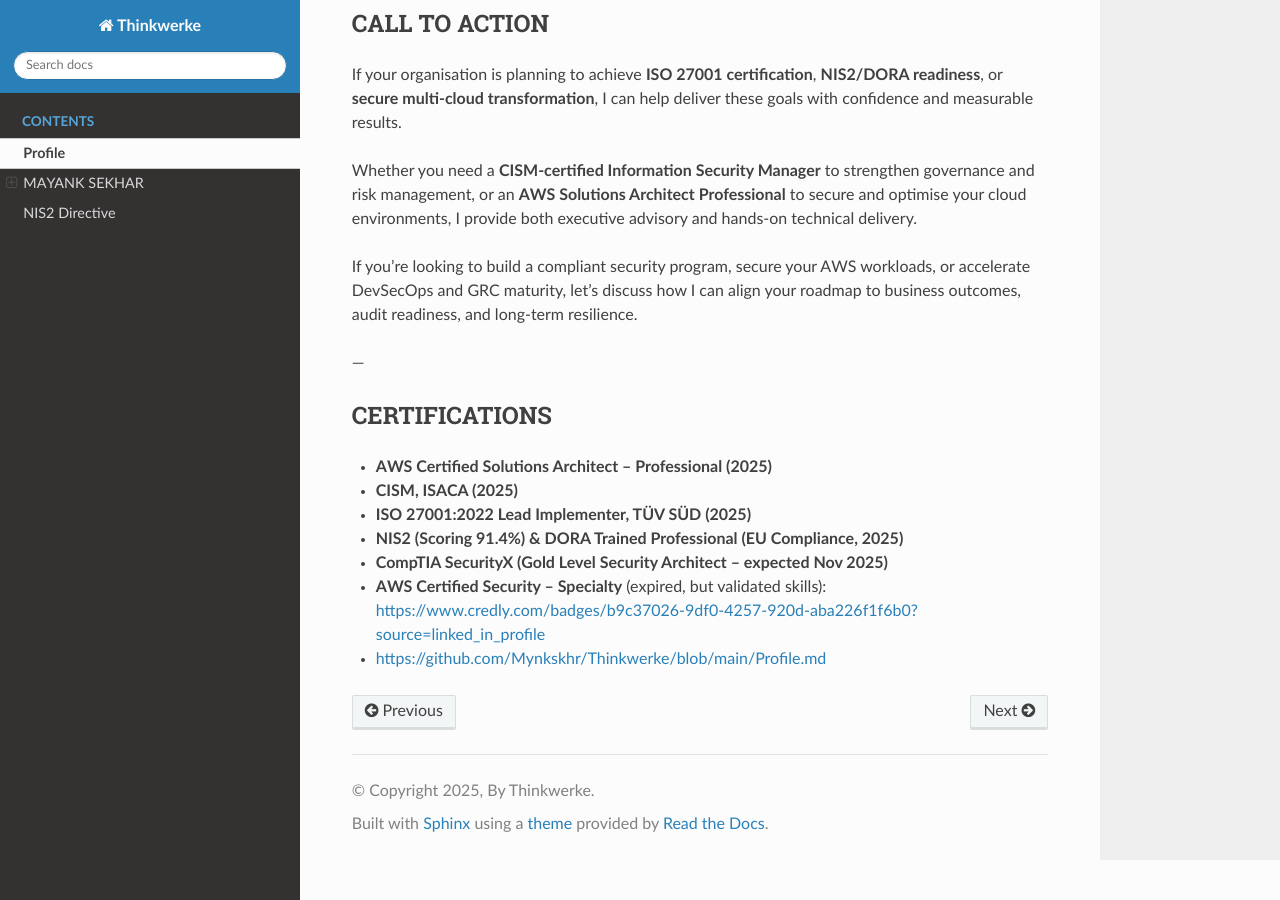
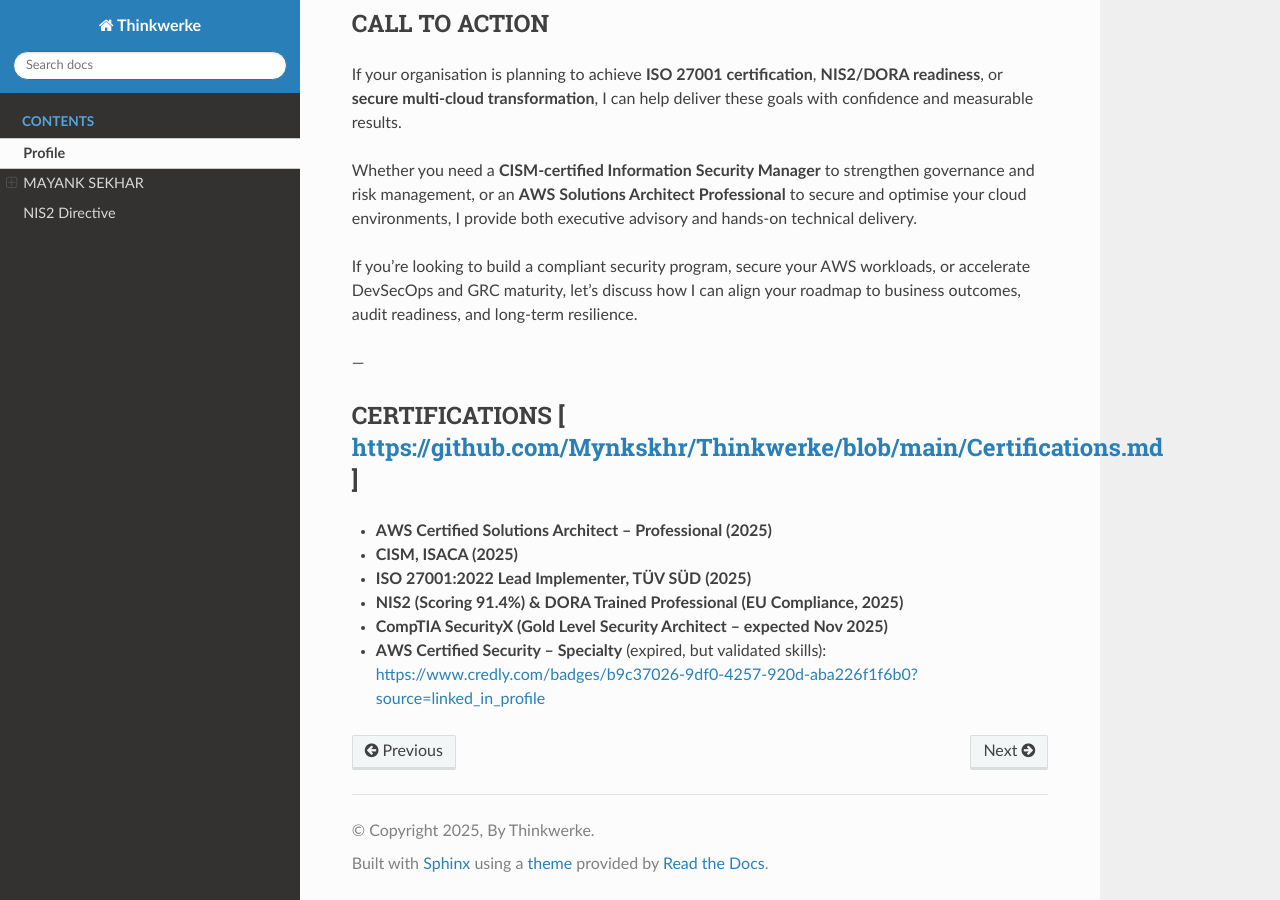
Before and after one commit to Mynkskhr/docs.thinkwerke, a Sphinx documentation site: the page built from docs/source/profile.rst, in a window 1280 px wide and 900 px high, scrolled down 3766 px. Built offline with Sphinx 7.4.7 and the Read the Docs theme 3.1.0, drawn with Linux system fonts in a browser that asks for light colours; some of the changed lines change nothing that is shown.

Commit message:
Update profile.rst

```diff
--- a/docs/source/profile.rst
+++ b/docs/source/profile.rst
@@ -149,7 +149,7 @@
 
 ---
 
-CERTIFICATIONS
+CERTIFICATIONS [ https://github.com/Mynkskhr/Thinkwerke/blob/main/Certifications.md ]
 --------------
 
 - **AWS Certified Solutions Architect – Professional (2025)**
@@ -159,5 +159,3 @@
 - **CompTIA SecurityX (Gold Level Security Architect – expected Nov 2025)**
 - **AWS Certified Security – Specialty** (expired, but validated skills):
   https://www.credly.com/badges/b9c37026-9df0-4257-920d-aba226f1f6b0?source=linked_in_profile
-
-- https://github.com/Mynkskhr/Thinkwerke/blob/main/Profile.md
```
